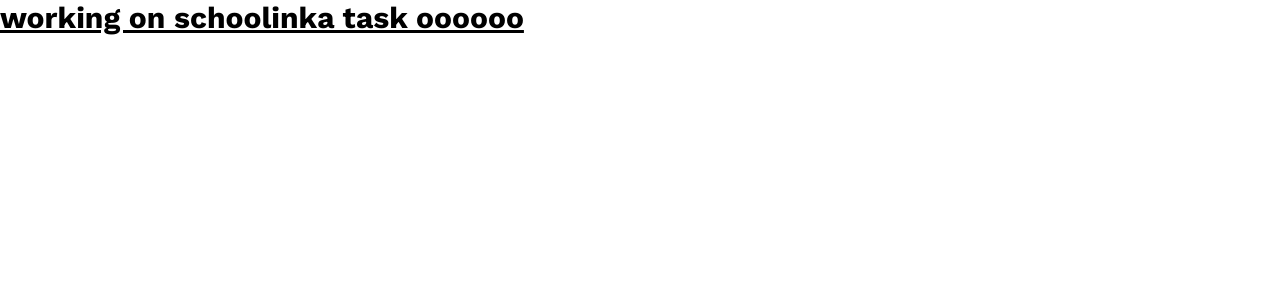
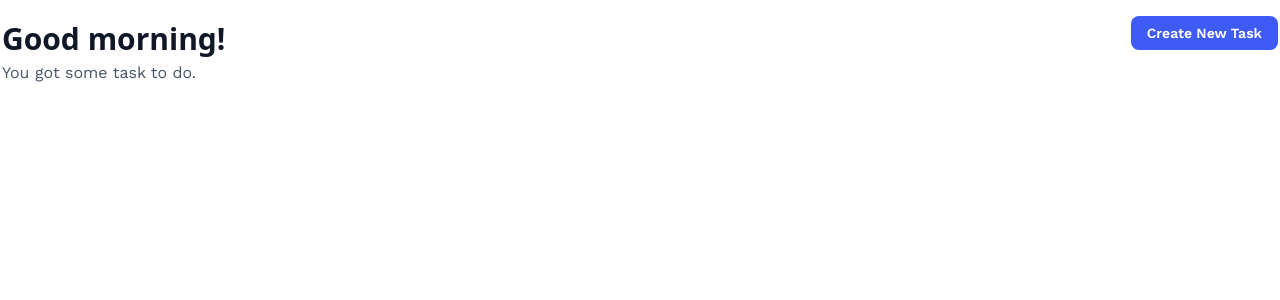
Before and after one commit to mad-max-fury/schoolinka, a React (Vite) app: page / in a window 1280 px wide. Shown: the top 300 px of the page. Built offline with nearby package versions, Linux system fonts and the light colour scheme.

Commit message:
feat: addedwelcome component

```diff
--- a/src/App.tsx
+++ b/src/App.tsx
@@ -1,7 +1,13 @@
+import Welcome from "./components/welcome";
+
 export default function App() {
   return (
-    <h1 className="text-3xl font-bold underline font-work-sans m-auto">
-      working on schoolinka task oooooo
-    </h1>
+    <main className="max-w-[1276px] py-4 mx-auto">
+      <Welcome
+        greeting="Good morning!"
+        taskHighlight="You got some task to do."
+        createTask={() => null}
+      />
+    </main>
   );
 }
--- /dev/null
+++ b/src/components/button.tsx
@@ -0,0 +1,36 @@
+import React, { DetailedHTMLProps, ButtonHTMLAttributes } from "react";
+
+type Props = DetailedHTMLProps<
+  ButtonHTMLAttributes<HTMLButtonElement>,
+  HTMLButtonElement
+> & {
+  onClick?: React.MouseEventHandler<HTMLButtonElement> | undefined | null;
+  loading?: boolean;
+};
+
+function CButton({
+  value,
+  children,
+  onClick,
+  type,
+  className,
+  ...rest
+}: Props) {
+  return (
+    <button
+      onClick={onClick}
+      type={type || "button"}
+      className={` whitespace-nowrap font-work-sans flex cursor-pointer items-center justify-center gap-3 leading-none text-[clamp(.95rem,_4vw,_1rem)]  transition-all  ${className} `}
+      {...rest}
+    >
+      <span className="my-auto flex items-center w-fit">{value}</span>
+      {children && <span className="my-auto flex">{children}</span>}
+    </button>
+  );
+}
+
+export default CButton;
+CButton.defaultProps = {
+  children: null,
+  type: undefined,
+};
--- /dev/null
+++ b/src/components/checkbox.tsx
@@ -0,0 +1,40 @@
+import { DetailedHTMLProps, InputHTMLAttributes, useState } from "react";
+import { MdOutlineCheck } from "react-icons/md";
+
+type Props = DetailedHTMLProps<
+  InputHTMLAttributes<HTMLInputElement>,
+  HTMLInputElement
+> & {
+  name: string;
+};
+
+const CheckBox = ({ name, children, ...rest }: Props) => {
+  const [checked, setChecked] = useState<boolean | undefined>(undefined);
+  return (
+    <label className="inline-flex items-center gap-2 w-full cursor-pointer font-work-sans relative">
+      <input
+        id={name}
+        type="checkbox"
+        className={`absolute h-0 w-0 opacity-0`}
+        {...rest}
+        onChange={() => setChecked(checked ? false : true)}
+      />
+      <span className="relative  mt-1 inline-block h-5 w-5 cursor-pointer">
+        <span
+          className={`${
+            checked ? "bg-gold-300" : "bg-gray-300"
+          } absolute left-0 top-0 h-full w-full  transition-all duration-[0.2s] ease-in-out flex items-center justify-center`}
+        ></span>
+        {checked && (
+          <MdOutlineCheck
+            size={25}
+            className="absolute inset-0 z-10 m-auto h-4 w-4 fill-current text-white transition-all duration-[0.2s] ease-in-out"
+          />
+        )}
+      </span>
+      <span className="w-[calc(100%_-_2.5rem)] ">{children}</span>
+    </label>
+  );
+};
+
+export default CheckBox;
--- /dev/null
+++ b/src/components/welcome.tsx
@@ -0,0 +1,39 @@
+import React from "react";
+import CButton from "./button";
+
+type Props = {
+  greeting: string;
+  taskHighlight: string;
+  createTask: () => void;
+};
+
+const Welcome = ({ greeting, taskHighlight, createTask }: Props) => {
+  return (
+    <div className="w-full h-fit flex justify-between items-start">
+      <Greetings greeting={greeting} taskHighlight={taskHighlight} />
+      <span>
+        <CButton
+          value={"Create New Task"}
+          type="button"
+          onClick={createTask}
+          className="p-[10px_16px] text-white hover:bg-secondary text-sm font-semibold bg-secondary-hover rounded-lg"
+        />
+      </span>
+    </div>
+  );
+};
+
+export default Welcome;
+
+const Greetings = ({ greeting, taskHighlight }: Partial<Props>) => {
+  return (
+    <div className="w-full h-fit flex flex-col ">
+      <h2 className="text-[clamp(24px,_5vw,_30px)] text-gray-900 font-semibold">
+        {greeting}
+      </h2>
+      <small className=" text-gray-600 text-base font-work-sans font-normal">
+        {taskHighlight}
+      </small>
+    </div>
+  );
+};
```
Also changed, not shown: src/components/datePicker.tsx (added), src/components/datesLister.tsx (added), src/components/inputField.tsx (added), src/components/navbar.tsx (added), src/components/pagination.tsx (added), src/components/taskCard.tsx (added), src/components/taskEditor.tsx (added), src/components/taskPreview.tsx (added).
